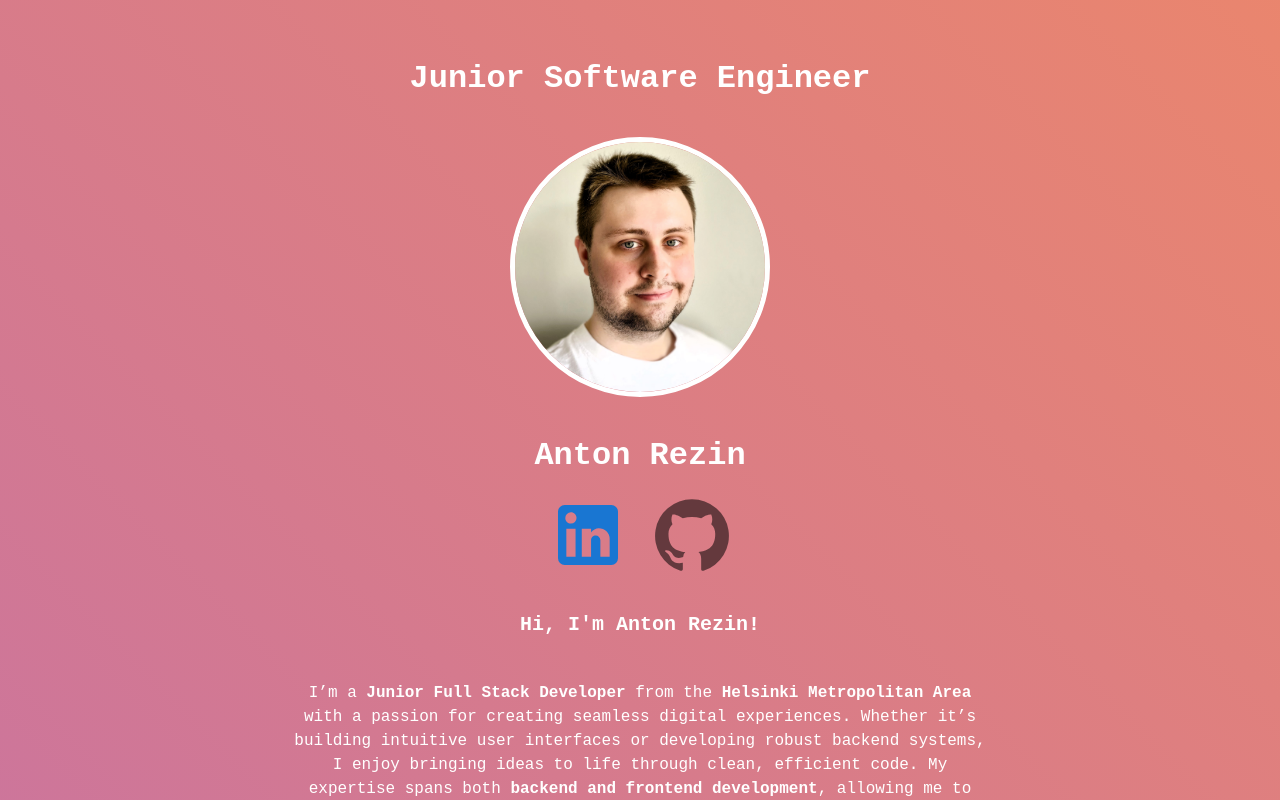
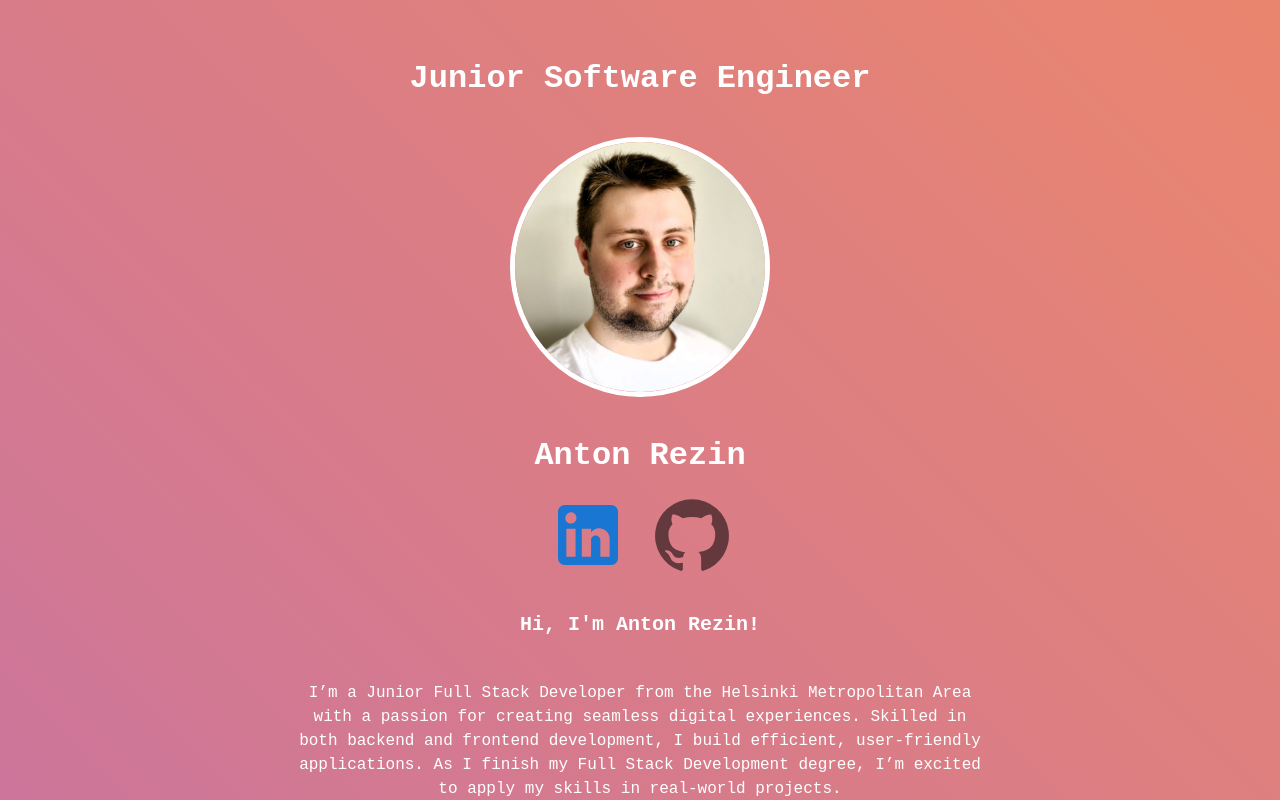
Before and after one commit to antonrezin/PortfolioContactWebsite, a React (Vite) app: page / in a window 1280 px wide. Built offline with nearby package versions, Linux system fonts and the light colour scheme.

Commit message:
Ready for Deployment

```diff
--- a/src/components/Home/Home.jsx
+++ b/src/components/Home/Home.jsx
@@ -90,16 +90,11 @@ function Home() {
           maxWidth: "700px",
         }}
       >
-        I’m a <b>Junior Full Stack Developer</b> from the{" "}
-        <b>Helsinki Metropolitan Area</b> with a passion for creating seamless
-        digital experiences. Whether it’s building intuitive user interfaces or
-        developing robust backend systems, I enjoy bringing ideas to life
-        through clean, efficient code. My expertise spans both{" "}
-        <b>backend and frontend development</b>, allowing me to create
-        well-rounded applications that deliver exceptional user experiences.
-        Currently finishing my degree in <b>Full Stack Development</b>, I’m
-        eager to apply my skills in real-world projects and collaborate with
-        teams that value innovation and quality.
+        I’m a Junior Full Stack Developer from the Helsinki Metropolitan Area
+        with a passion for creating seamless digital experiences. Skilled in
+        both backend and frontend development, I build efficient, user-friendly
+        applications. As I finish my Full Stack Development degree, I’m excited
+        to apply my skills in real-world projects.
       </Typography>
 
       <Typography
```
Also changed, not shown: 1 other file (tests, documents, lock files or other folders).
